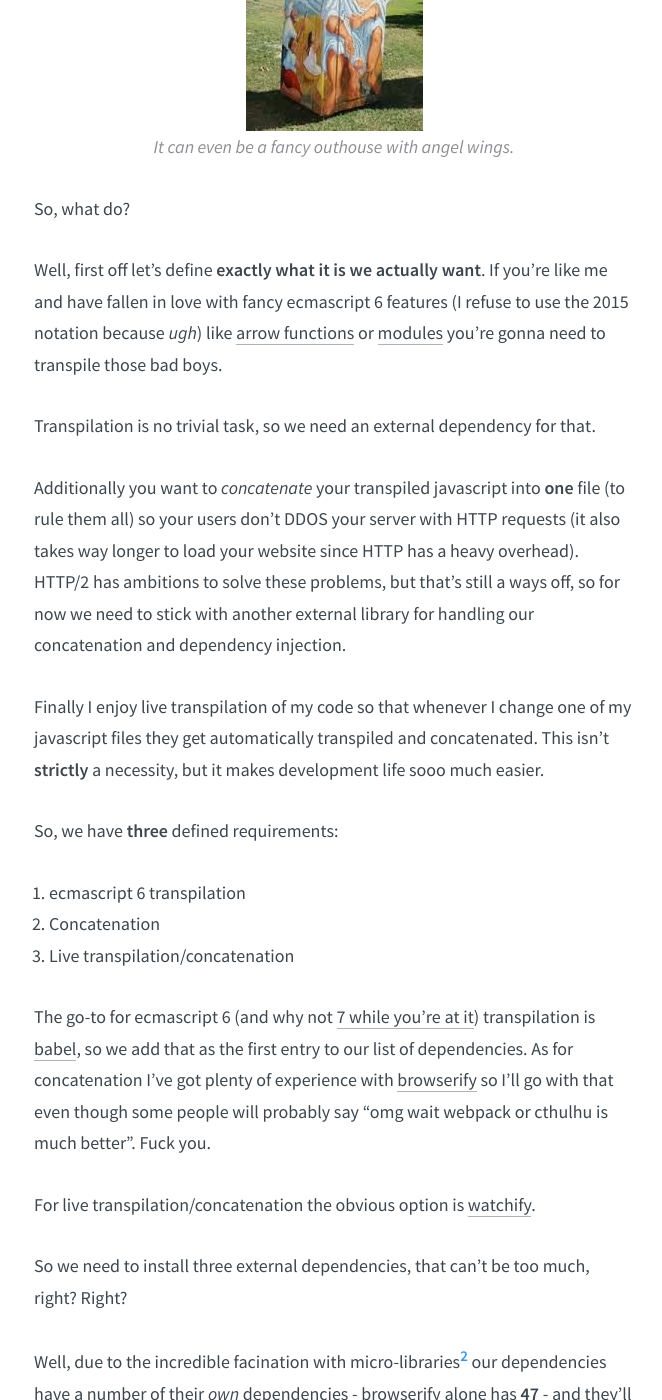
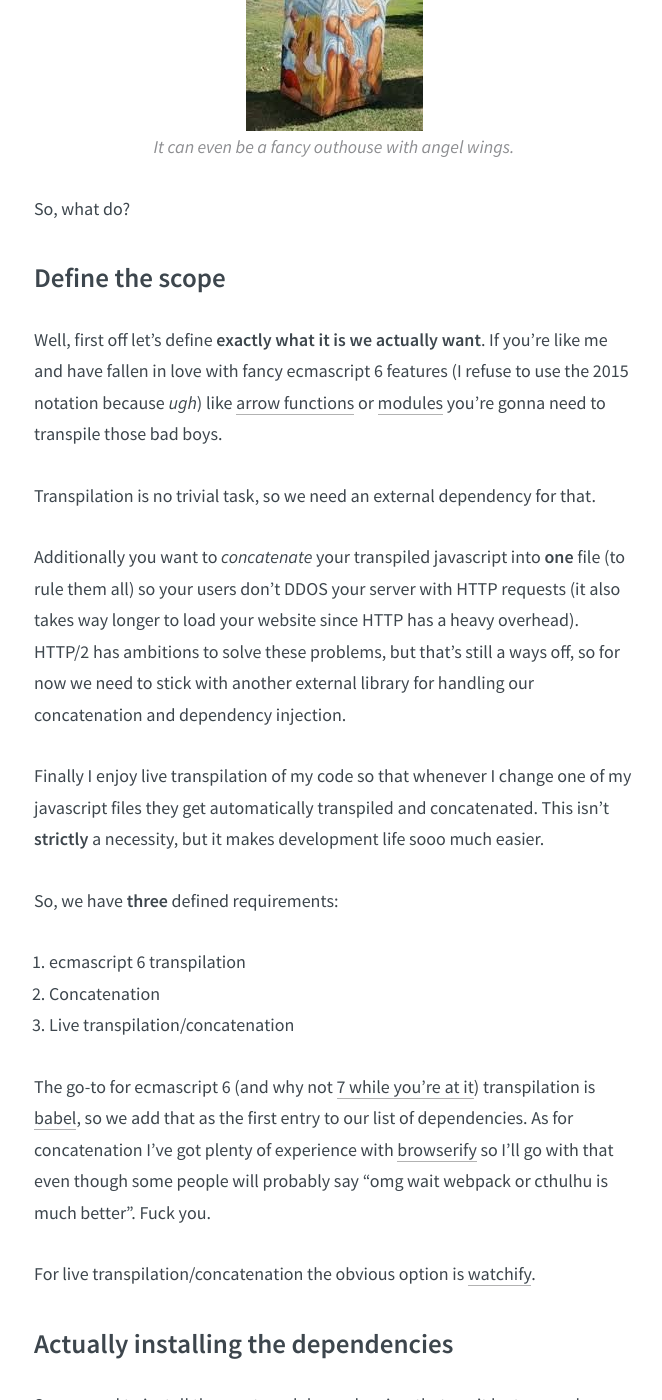
Before and after one commit to nicohvi/nicohvi.github.io, a Jekyll site: the page built from _posts/2016-03-01-the-case-for-simplicity.md, in a window 1280 px wide and 1400 px high, scrolled down 950 px. Shown: the whole window, without its empty margins (306-968 px from the left). Built offline with Jekyll 4.4.1, drawn with Linux system fonts in a browser that asks for light colours; comment, search, counter and statistics services are not loaded.

Commit message:
titles and shit :whale:

```diff
--- a/_posts/2016-03-01-the-case-for-simplicity.md
+++ b/_posts/2016-03-01-the-case-for-simplicity.md
@@ -24,6 +24,8 @@ a mansion when all you need is an outhouse.
 *It can even be a fancy outhouse with angel wings.*
 
 So, what do?
+
+## Define the scope
 
 Well, first off let's define **exactly what it is we actually want**. If you're like
 me and have fallen in love with fancy ecmascript 6 features (I refuse to use the 2015 notation because *ugh*)
@@ -53,6 +55,8 @@ I've got plenty of experience with [browserify](https://browserify.org) so I'll
 even though some people will probably say "omg wait webpack or cthulhu is much better". Fuck you.
 
 For live transpilation/concatenation the obvious option is [watchify](https://github.com/substack/watchify).
+
+## Actually installing the dependencies
 
 So we need to install three external dependencies, that can't be too much, right? Right?
 
```
Also changed, not shown: other parts of _posts/2016-03-01-the-case-for-simplicity.md (+1 -1 lines).
